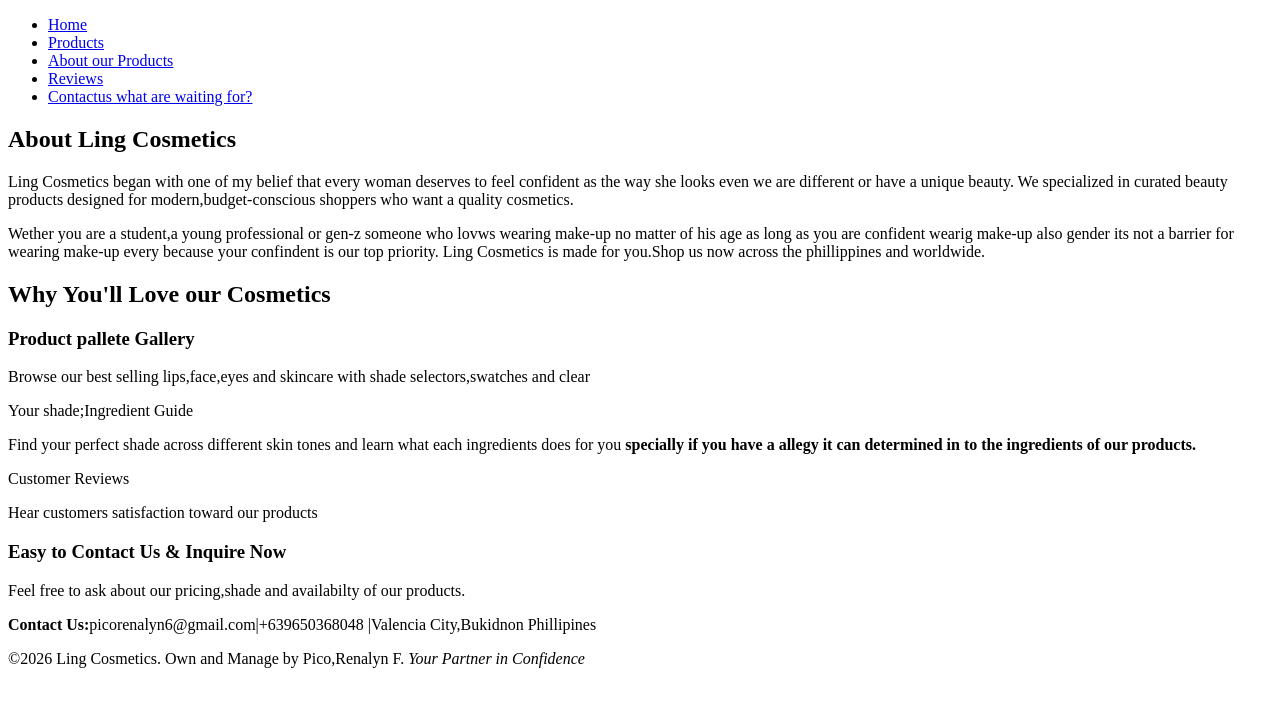
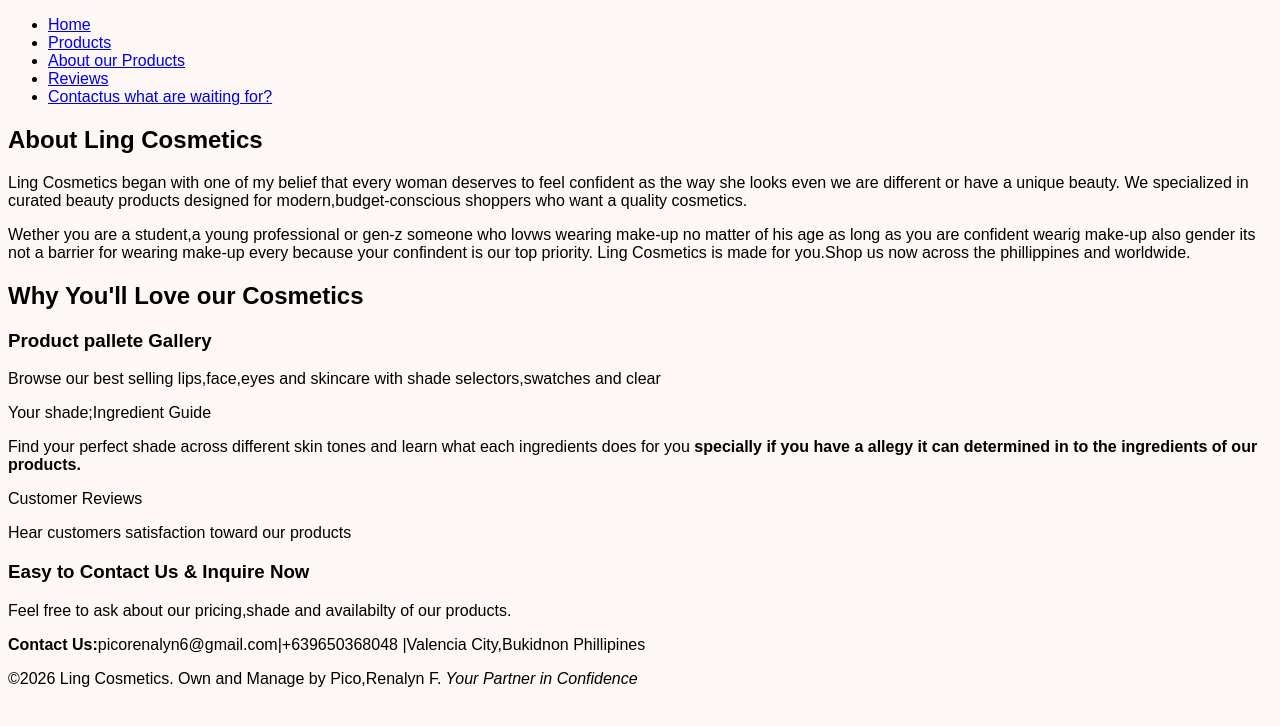
Before and after one commit to picorenalyn6-ship-it/picorenalyn, a plain HTML site: page index.html in a window 1280 px wide. Drawn offline with Linux system fonts and the light colour scheme.

Commit message:
Add body margin line height I sleep muna tommorow naku mag tiwas sa design style css

```diff
--- a/css/style.css
+++ b/css/style.css
@@ -1,3 +1,11 @@
 {
-    box-sizzing:boarder-box;
+    box-sizing: border-box;
 }
+
+body{
+    marfin: 0;
+    font-family: 'Poppins', sans-serif;
+    background-color: #FDF8F5;
+    color: #2c2c2c
+    line-height: 1.8;
+}
```
